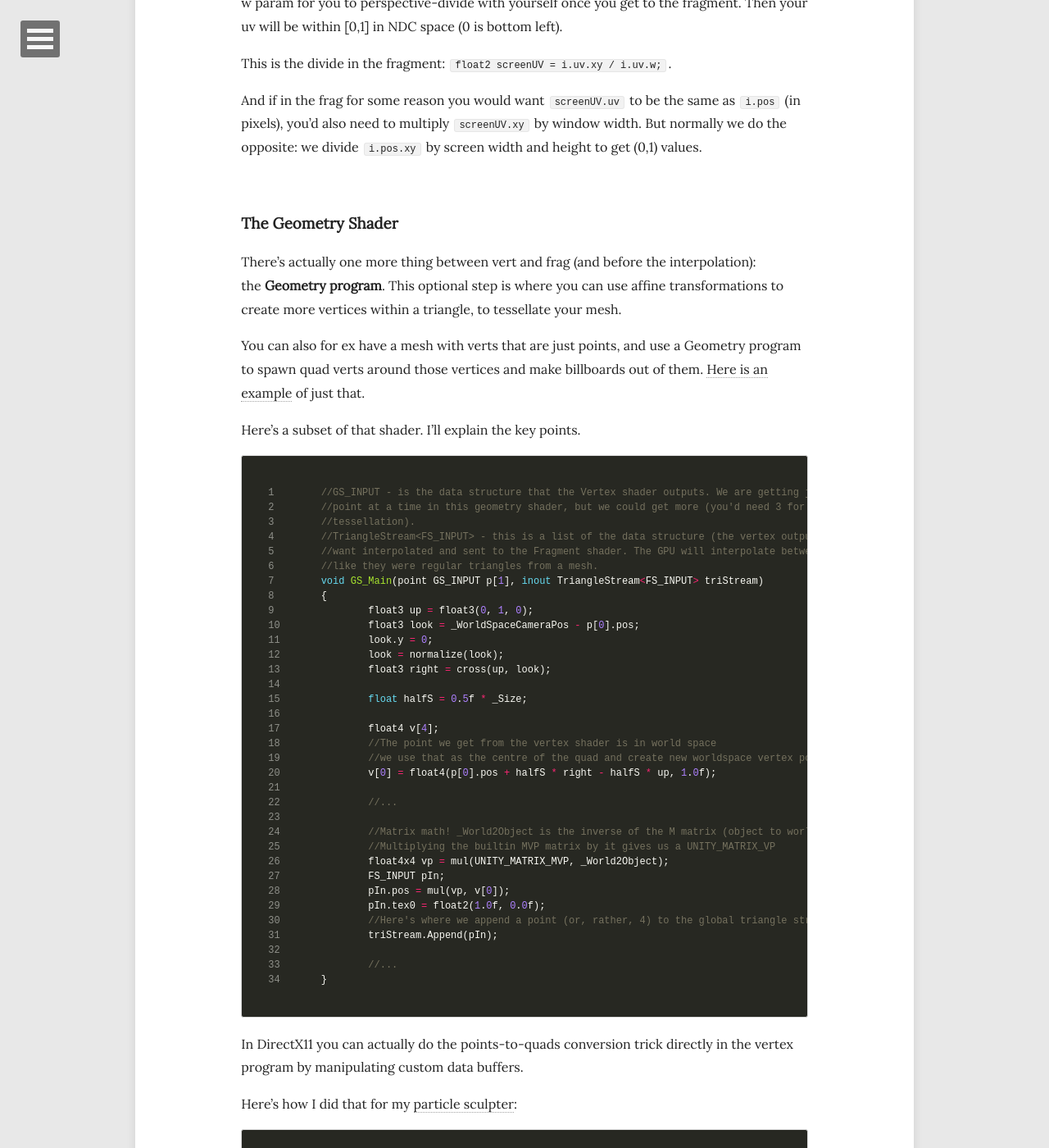
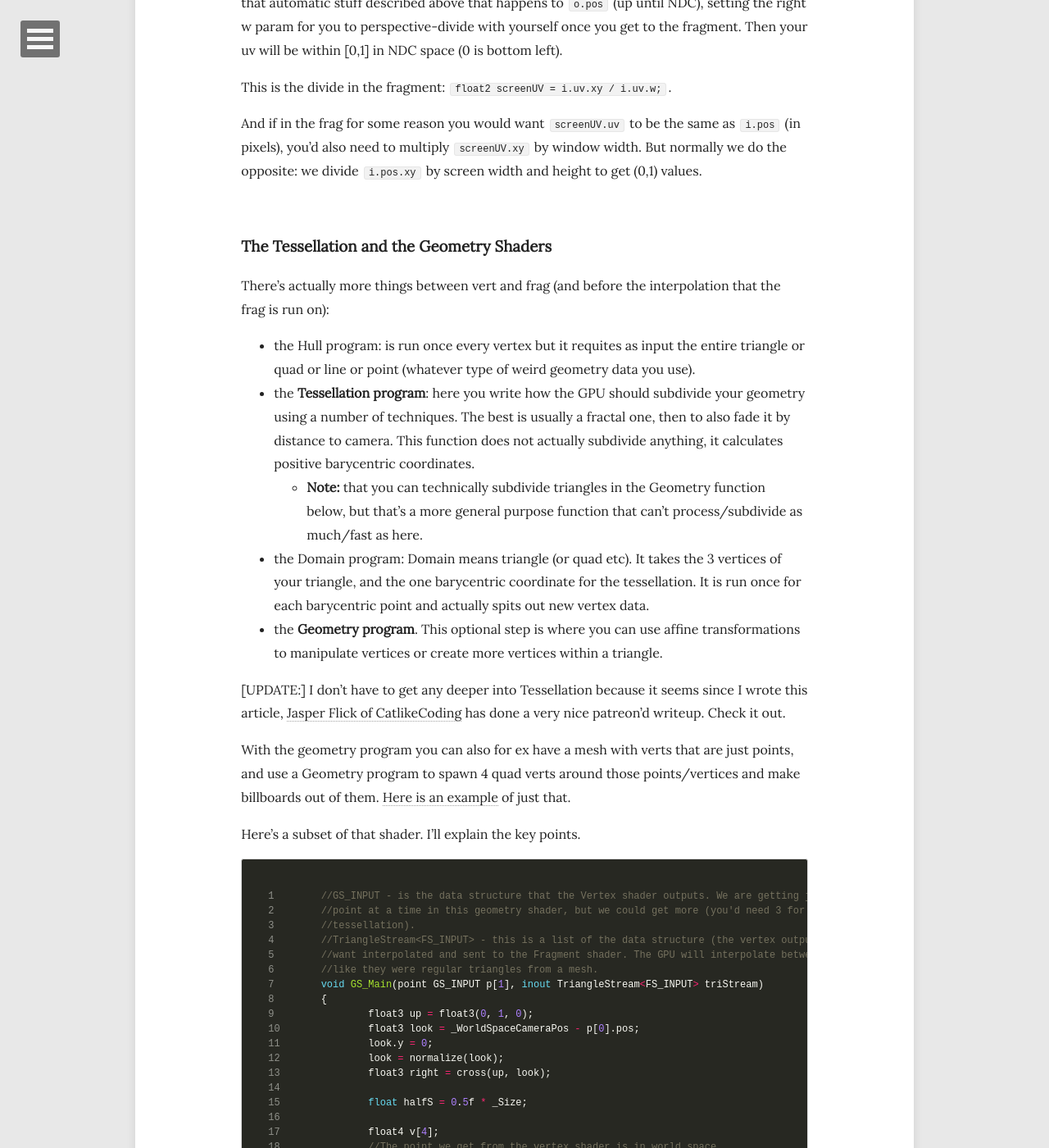
Before and after one commit to tdbe/tdbe.github.io, a Jekyll site: the page built from _posts/2016-09-27-graphics-pipeline-fundamentals.markdown, in a window 1280 px wide and 1400 px high, scrolled down 6599 px. Shown: the whole window at 82% size. Built offline with Jekyll 4.4.1, drawn with Linux system fonts in a browser that asks for light colours; nearby versions of some CDN libraries; comment, search, counter and statistics services are not loaded; some of the changed text lies outside the part shown.

Commit message:
MAde some things more clear in pipeline fundamentals and the shader compilation pragmas

```diff
--- a/_posts/2016-09-27-graphics-pipeline-fundamentals.markdown
+++ b/_posts/2016-09-27-graphics-pipeline-fundamentals.markdown
@@ -15,13 +15,13 @@ share: true
 
 In my graphics programming internets travels I realized a lot of people find it hard either to understand or to clearly explain the graphics pipeline and some of the tricks you can do.
 
-The general high level theory is simple, but the API naming or hidden math makes it tough in practice. It's confusing or incomplete even in academic material or nvidia's GPU Gems etc.
+The general high level theory is simple, but the API naming or hidden math makes it tough to get in practice. It's confusing or incomplete even in academic material or nvidia's GPU Gems etc.
 
-It's gonna take a moment, but I'm going to explain what the ominous <i>they</i> don't tell you and what they're confusing you with.
+It's gonna take a minute, but I'm going to explain what the ominous <i>they</i> don't tell you and what they're confusing you with.
 
 In here and the [next post](http://tdbe.github.io/unity-shader-shenanigans/), I'll walk you through for-realsies how a mesh (or a data buffer) gets converted throughout the graphics pipeline. And I'll give some sample code for stuff like procedural geometry, reconstructing worldspace position, or using custom data buffers.
 
-This tutorial has some advanced topics but is still accessible to newbs. It however assumes you've tinkered with shader code before, and know basic concepts like how renderers have triangle interpolation.
+This tutorial has some advanced topics but is still accessible to newbs. It however assumes you've tinkered with shader code before, and know of basic concepts like how renderers have triangle interpolation.
 
 
 
@@ -201,11 +201,18 @@ And if in the frag for some reason you would want `screenUV.uv` to be the same a
 
 
 
-### The Geometry Shader
+### The Tessellation and the Geometry Shaders
 
-There's actually one more thing between vert and frag (and before the interpolation): <br/>the **Geometry program**. This optional step is where you can use affine transformations to create more vertices within a triangle, to tessellate your mesh.
+There's actually more things between vert and frag (and before the interpolation that the frag is run on):
+* the Hull program: is run once every vertex but it requites as input the entire triangle or quad or line or point (whatever type of weird geometry data you use).
+* the **Tessellation program**: here you write how the GPU should subdivide your geometry using a number of techniques. The best is usually a fractal one, then to also fade it by distance to camera. This function does not actually subdivide anything, it calculates positive barycentric coordinates.
+	* **Note:** that you can technically subdivide triangles in the Geometry function below, but that's a more general purpose function that can't process/subdivide as much/fast as here.
+* the Domain program: Domain means triangle (or quad etc). It takes the 3 vertices of your triangle, and the one barycentric coordinate for the tessellation. It is run once for each barycentric point and actually spits out new vertex data.
+* the **Geometry program**. This optional step is where you can use affine transformations to manipulate vertices or create more vertices within a triangle.
 
-You can also for ex have a mesh with verts that are just points, and use a Geometry program to spawn quad verts around those vertices and make billboards out of them. [Here is an example](http://forum.unity3d.com/threads/geometry-shaders.156553/) of just that.
+[UPDATE:] I don't have to get any deeper into Tessellation because it seems since I wrote this article, [Jasper Flick of CatlikeCoding]( https://catlikecoding.com/unity/tutorials/advanced-rendering/tessellation/) has done a very nice patreon'd writeup. Check it out.
+
+With the geometry program you can also for ex have a mesh with verts that are just points, and use a Geometry program to spawn 4 quad verts around those points/vertices and make billboards out of them. [Here is an example](http://forum.unity3d.com/threads/geometry-shaders.156553/) of just that.
 
 Here's a subset of that shader. I'll explain the key points.
 
```
Also changed, not shown: _posts/2016-11-8-unity-shader-compilation.markdown (+14 -12 lines).
